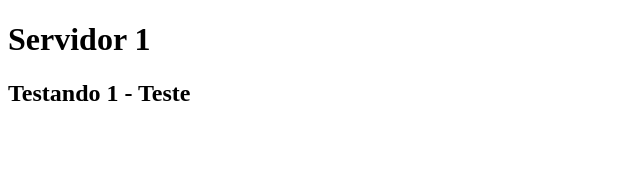
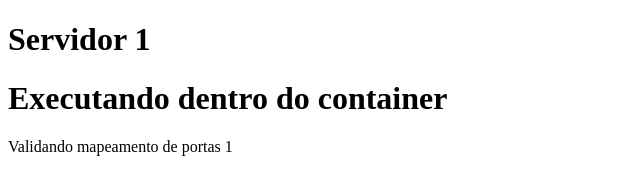
Before and after one commit to douglasrosa16/exercicios-docker, a plain HTML site: page server1/index.html in a window 1280 px wide. Shown: the whole page, without its empty margins (0-640 px from the left). Drawn offline with Linux system fonts and the light colour scheme.

Commit message:
Finalizado - Proxy Reverso

```diff
--- a/server1/index.html
+++ b/server1/index.html
@@ -4,6 +4,7 @@
 </head>
 <body>
     <h1>Servidor 1</h1>
-    <h2>Testando 1 - Teste</h2>
+    <h1>Executando dentro do container</h1>
+    Validando mapeamento de portas 1
 </body>
 </html>
```
Also changed, not shown: server2/index.html (+2 -1 lines), 4 other files.
